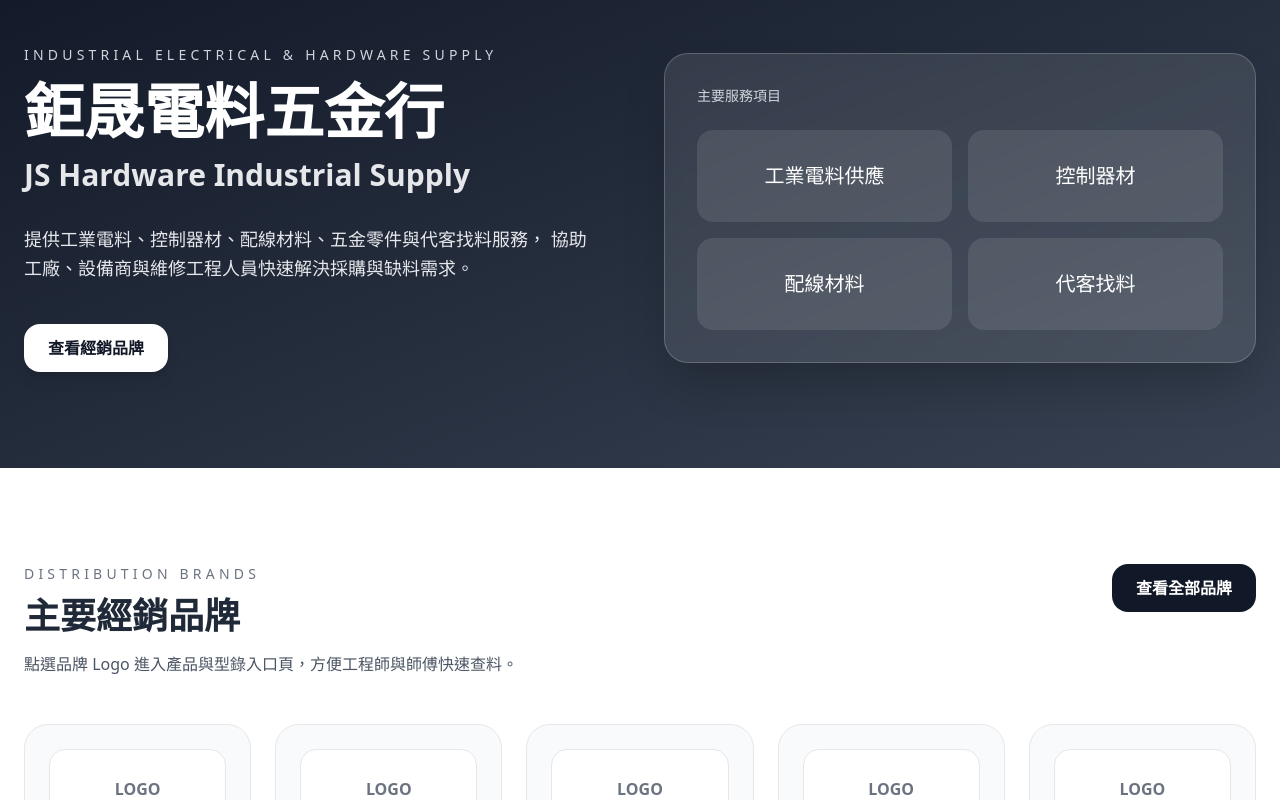
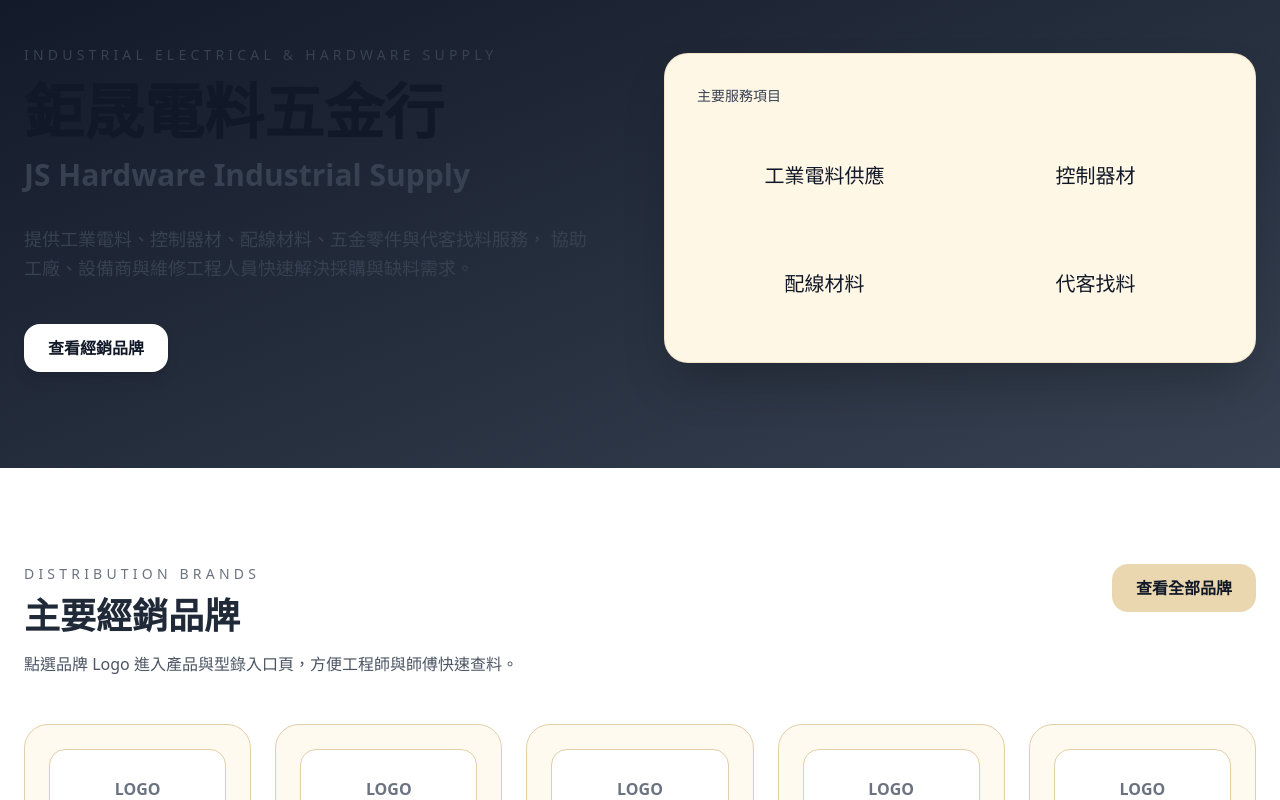
Before and after one commit to tirlnlin-eng/js-hardware-website, a Next.js app: page / in a window 1280 px wide. Shown: the part 160-960 px from the top of the page. Built offline with nearby package versions, Linux system fonts and the light colour scheme.

Commit message:
Update page.jsx

```diff
--- a/app/page.jsx
+++ b/app/page.jsx
@@ -11,10 +11,10 @@ export default function HomePage() {
 
   return (
     <div className="min-h-screen bg-white text-gray-800">
-      <section className="bg-gradient-to-br from-gray-900 to-gray-700 text-white">
+      <section className="bg-gradient-to-br from-gray-900 to-gray-700 text-gray-900">
         <div className="max-w-7xl mx-auto px-6 py-24 grid lg:grid-cols-2 gap-12 items-center">
           <div>
-            <p className="uppercase tracking-[0.3em] text-sm text-gray-300 mb-4">
+            <p className="uppercase tracking-[0.3em] text-sm text-gray-700 mb-4">
               Industrial Electrical & Hardware Supply
             </p>
 
@@ -22,11 +22,11 @@ export default function HomePage() {
               鉅晟電料五金行
             </h1>
 
-            <p className="text-2xl lg:text-3xl text-gray-200 font-semibold mb-8">
+            <p className="text-2xl lg:text-3xl text-gray-700 font-semibold mb-8">
               JS Hardware Industrial Supply
             </p>
 
-            <p className="text-lg text-gray-200 leading-relaxed mb-10 max-w-xl">
+            <p className="text-lg text-gray-700 leading-relaxed mb-10 max-w-xl">
               提供工業電料、控制器材、配線材料、五金零件與代客找料服務，
               協助工廠、設備商與維修工程人員快速解決採購與缺料需求。
             </p>
@@ -39,14 +39,14 @@ export default function HomePage() {
             </a>
           </div>
 
-          <div className="bg-white/10 backdrop-blur rounded-3xl p-8 border border-white/20 shadow-2xl">
-            <p className="text-sm text-gray-300 mb-6">主要服務項目</p>
+          <div className="bg-[#fff7e6] backdrop-blur rounded-3xl p-8 border border-[#b8924f]/20 shadow-2xl">
+            <p className="text-sm text-gray-700 mb-6">主要服務項目</p>
 
             <div className="grid grid-cols-2 gap-4">
               {services.map((item) => (
                 <div
                   key={item}
-                  className="bg-white/10 rounded-2xl p-8 text-center text-xl font-medium"
+                  className="bg-[#fff7e6] rounded-2xl p-8 text-center text-xl font-medium"
                 >
                   {item}
                 </div>
@@ -70,7 +70,7 @@ export default function HomePage() {
 
           <a
             href="/brand"
-            className="self-start bg-gray-900 text-white px-6 py-3 rounded-2xl font-semibold"
+            className="self-start bg-[#ead7b0] text-gray-900 px-6 py-3 rounded-2xl font-semibold"
           >
             查看全部品牌
           </a>
@@ -81,9 +81,9 @@ export default function HomePage() {
             <a
               key={brand.name}
               href={brand.url}
-              className="bg-gray-50 rounded-3xl p-6 border border-gray-200 hover:shadow-xl hover:-translate-y-1 transition text-center"
+              className="bg-[#fffaf0] rounded-3xl p-6 border border-[#e2cfa8] hover:shadow-xl hover:-translate-y-1 transition text-center"
             >
-              <div className="h-20 bg-white rounded-2xl mb-6 flex items-center justify-center border border-gray-200 font-bold text-gray-500">
+              <div className="h-20 bg-white rounded-2xl mb-6 flex items-center justify-center border border-[#e2cfa8] font-bold text-gray-500">
                 LOGO
               </div>
 
```
